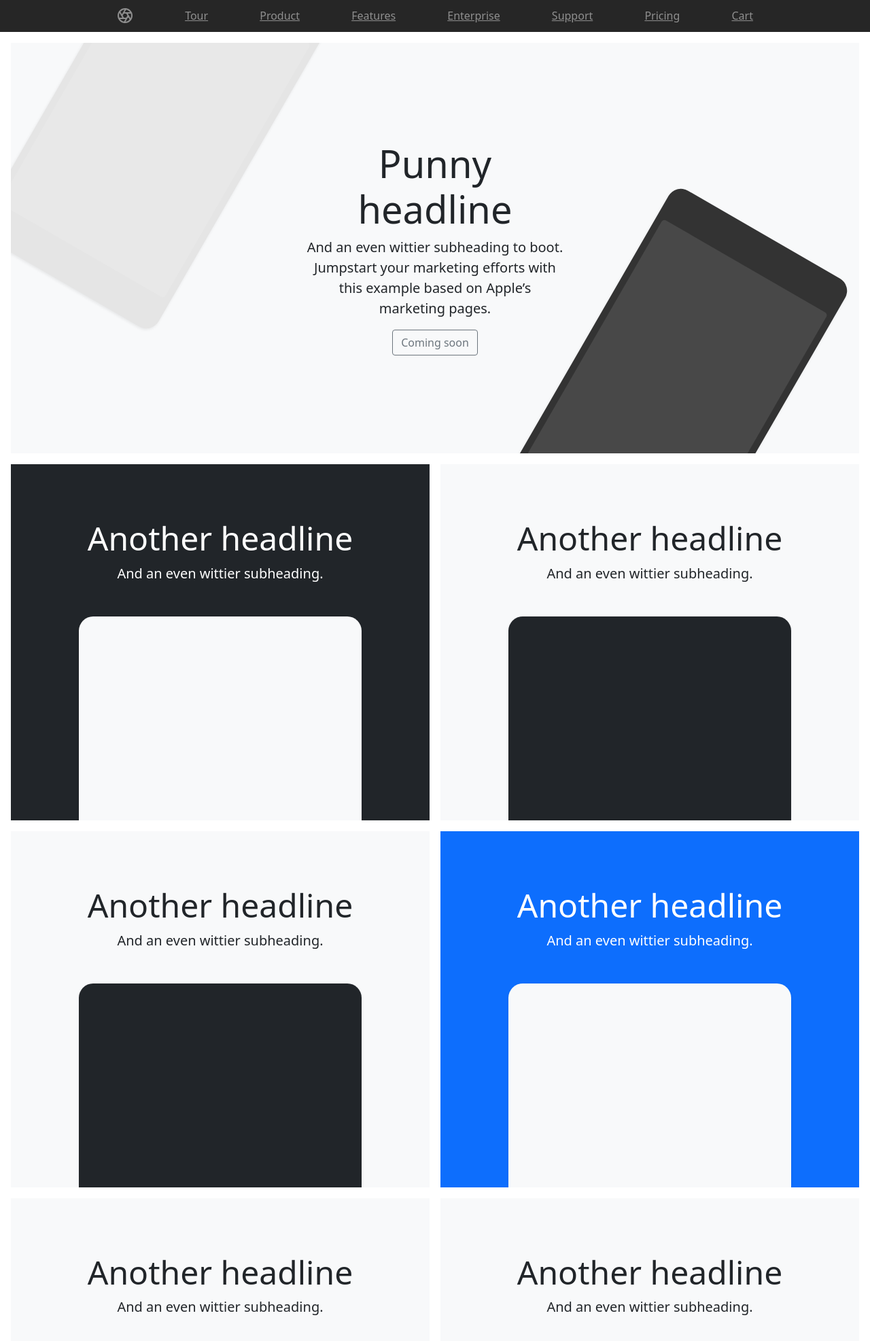
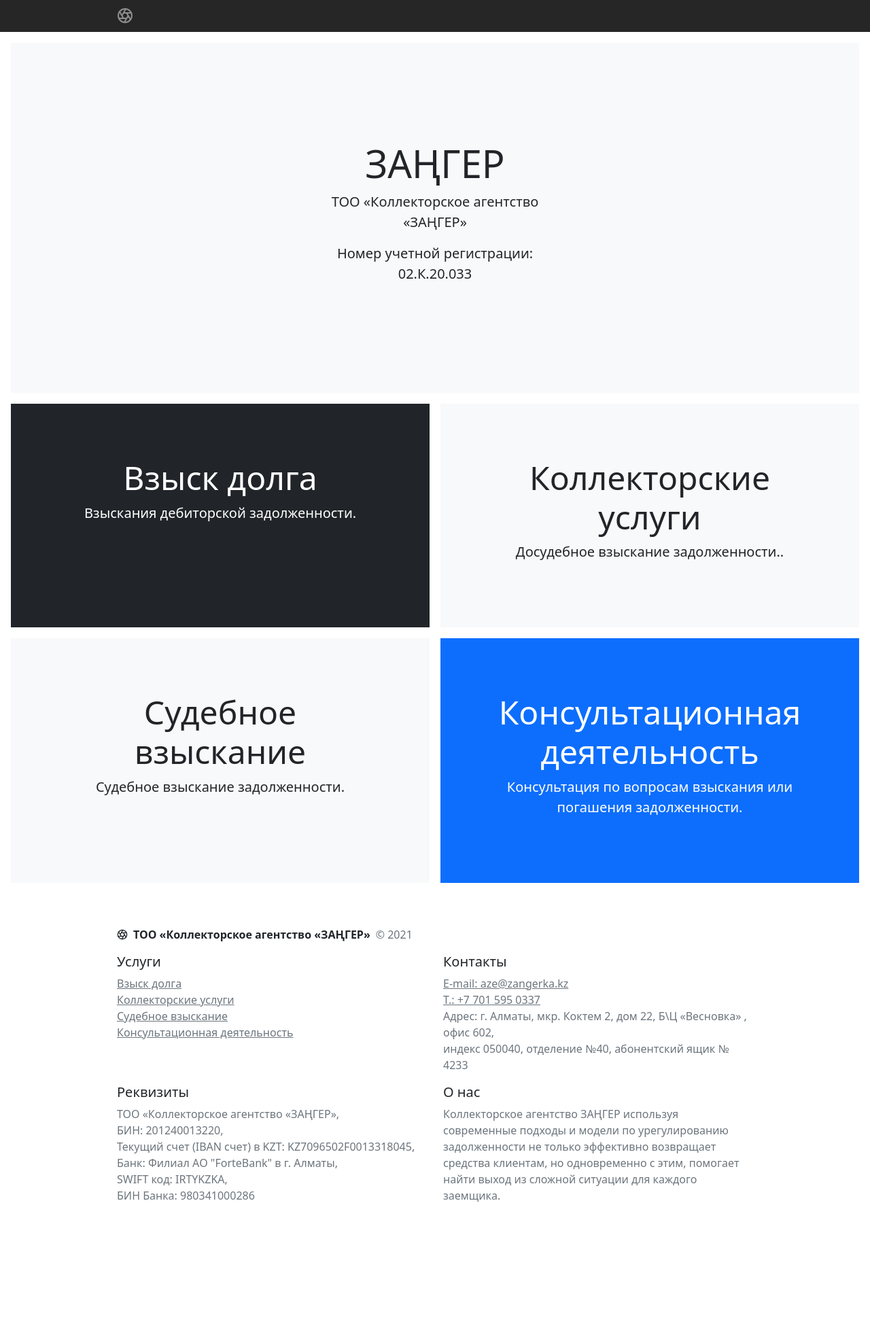
Before and after one commit to zangerka/zangerka.github.io, a plain HTML site: page index.html in a window 1280 px wide. Shown: the part 1-1974 px from the top of the page at 68% size. After the commit the page ends 1836 px from the top, so only its background shows below. Drawn offline with nearby package versions, Linux system fonts and the light colour scheme.

Commit message:
info added

```diff
--- a/index.html
+++ b/index.html
@@ -4,9 +4,10 @@
 <head>
   <meta charset="utf-8">
   <meta name="viewport" content="width=device-width, initial-scale=1">
-  <meta name="description" content="">
+  <meta name="description"
+    content="ЗАҢГЕР - Коллекторское агентство. Профессиональные услуги по взысканию долгов. Взаимовыгодные решения по возврату долгов.">
   <meta name="author" content="Almaz Kunpeissov, akun.dev">
-  <title>Product example · Bootstrap v5.0</title>
+  <title>ЗАҢГЕР - Коллекторское агентство</title>
 
   <!-- Bootstrap core CSS -->
   <link href="https://cdn.jsdelivr.net/npm/bootstrap@5.0.2/dist/css/bootstrap.min.css" rel="stylesheet"
@@ -16,10 +17,6 @@
     .container {
       max-width: 960px;
     }
-
-    /*
- * Custom translucent site header
- */
 
     .site-header {
       background-color: rgba(0, 0, 0, .85);
@@ -36,10 +33,6 @@
       color: #fff;
       text-decoration: none;
     }
-
-    /*
- * Dummy devices (replace them with your own or something else entirely!)
- */
 
     .product-device {
       position: absolute;
@@ -71,11 +64,6 @@
       background-color: #e5e5e5;
     }
 
-
-    /*
- * Extra utilities
- */
-
     .flex-equal>* {
       flex: 1;
     }
@@ -96,152 +84,121 @@
         <svg xmlns="http://www.w3.org/2000/svg" width="24" height="24" fill="none" stroke="currentColor"
           stroke-linecap="round" stroke-linejoin="round" stroke-width="2" class="d-block mx-auto" role="img"
           viewBox="0 0 24 24">
-          <title>Product</title>
+          <title>ЗАҢГЕР</title>
           <circle cx="12" cy="12" r="10" />
           <path
             d="M14.31 8l5.74 9.94M9.69 8h11.48M7.38 12l5.74-9.94M9.69 16L3.95 6.06M14.31 16H2.83m13.79-4l-5.74 9.94" />
         </svg>
       </a>
-      <a class="py-2 d-none d-md-inline-block" href="#">Tour</a>
-      <a class="py-2 d-none d-md-inline-block" href="#">Product</a>
-      <a class="py-2 d-none d-md-inline-block" href="#">Features</a>
-      <a class="py-2 d-none d-md-inline-block" href="#">Enterprise</a>
-      <a class="py-2 d-none d-md-inline-block" href="#">Support</a>
-      <a class="py-2 d-none d-md-inline-block" href="#">Pricing</a>
-      <a class="py-2 d-none d-md-inline-block" href="#">Cart</a>
     </nav>
   </header>
 
   <main>
     <div class="position-relative overflow-hidden p-3 p-md-5 m-md-3 text-center bg-light">
       <div class="col-md-5 p-lg-5 mx-auto my-5">
-        <h1 class="display-4 fw-normal">Punny headline</h1>
-        <p class="lead fw-normal">And an even wittier subheading to boot. Jumpstart your marketing efforts with this
-          example based on Apple’s marketing pages.</p>
-        <a class="btn btn-outline-secondary" href="#">Coming soon</a>
-      </div>
-      <div class="product-device shadow-sm d-none d-md-block"></div>
-      <div class="product-device product-device-2 shadow-sm d-none d-md-block"></div>
-    </div>
-
-    <div class="d-md-flex flex-md-equal w-100 my-md-3 ps-md-3">
-      <div class="bg-dark me-md-3 pt-3 px-3 pt-md-5 px-md-5 text-center text-white overflow-hidden">
-        <div class="my-3 py-3">
-          <h2 class="display-5">Another headline</h2>
-          <p class="lead">And an even wittier subheading.</p>
-        </div>
-        <div class="bg-light shadow-sm mx-auto" style="width: 80%; height: 300px; border-radius: 21px 21px 0 0;"></div>
-      </div>
-      <div class="bg-light me-md-3 pt-3 px-3 pt-md-5 px-md-5 text-center overflow-hidden">
-        <div class="my-3 p-3">
-          <h2 class="display-5">Another headline</h2>
-          <p class="lead">And an even wittier subheading.</p>
-        </div>
-        <div class="bg-dark shadow-sm mx-auto" style="width: 80%; height: 300px; border-radius: 21px 21px 0 0;"></div>
+        <h1 class="display-4 fw-normal">ЗАҢГЕР</h1>
+        <p class="lead fw-normal">ТОО «Коллекторское агентство «ЗАҢГЕР»</p>
+        <p class="lead fw-normal">Hомер учетной регистрации: 02.К.20.033</p>
       </div>
     </div>
 
     <div class="d-md-flex flex-md-equal w-100 my-md-3 ps-md-3">
-      <div class="bg-light me-md-3 pt-3 px-3 pt-md-5 px-md-5 text-center overflow-hidden">
+      <div id="debt" class="bg-dark me-md-3 pt-3 px-3 py-md-5 px-md-5 text-center text-white overflow-hidden">
+        <div class="my-3 py-3">
+          <h2 class="display-5">Взыск долга</h2>
+          <p class="lead">Взыскания дебиторской задолженности.</p>
+        </div>
+      </div>
+      <div id="coll" class="bg-light me-md-3 pt-3 px-3 py-md-5 px-md-5 text-center overflow-hidden">
         <div class="my-3 p-3">
-          <h2 class="display-5">Another headline</h2>
-          <p class="lead">And an even wittier subheading.</p>
+          <h2 class="display-5">Коллекторские услуги</h2>
+          <p class="lead">Досудебное взыскание задолженности..</p>
         </div>
-        <div class="bg-dark shadow-sm mx-auto" style="width: 80%; height: 300px; border-radius: 21px 21px 0 0;"></div>
-      </div>
-      <div class="bg-primary me-md-3 pt-3 px-3 pt-md-5 px-md-5 text-center text-white overflow-hidden">
-        <div class="my-3 py-3">
-          <h2 class="display-5">Another headline</h2>
-          <p class="lead">And an even wittier subheading.</p>
-        </div>
-        <div class="bg-light shadow-sm mx-auto" style="width: 80%; height: 300px; border-radius: 21px 21px 0 0;"></div>
       </div>
     </div>
 
     <div class="d-md-flex flex-md-equal w-100 my-md-3 ps-md-3">
-      <div class="bg-light me-md-3 pt-3 px-3 pt-md-5 px-md-5 text-center overflow-hidden">
+      <div id="sue" class="bg-light me-md-3 pt-3 px-3 py-md-5 px-md-5 text-center overflow-hidden">
         <div class="my-3 p-3">
-          <h2 class="display-5">Another headline</h2>
-          <p class="lead">And an even wittier subheading.</p>
+          <h2 class="display-5">Судебное взыскание</h2>
+          <p class="lead">Судебное взыскание задолженности.</p>
         </div>
-        <div class="bg-body shadow-sm mx-auto" style="width: 80%; height: 300px; border-radius: 21px 21px 0 0;"></div>
+
       </div>
-      <div class="bg-light me-md-3 pt-3 px-3 pt-md-5 px-md-5 text-center overflow-hidden">
+      <div id="cons" class="bg-primary me-md-3 pt-3 px-3 py-md-5 px-md-5 text-center text-white overflow-hidden">
         <div class="my-3 py-3">
-          <h2 class="display-5">Another headline</h2>
-          <p class="lead">And an even wittier subheading.</p>
+          <h2 class="display-5">Консультационная деятельность</h2>
+          <p class="lead">Консультация по вопросам взыскания или погашения задолженности.</p>
         </div>
-        <div class="bg-body shadow-sm mx-auto" style="width: 80%; height: 300px; border-radius: 21px 21px 0 0;"></div>
+
       </div>
     </div>
 
-    <div class="d-md-flex flex-md-equal w-100 my-md-3 ps-md-3">
-      <div class="bg-light me-md-3 pt-3 px-3 pt-md-5 px-md-5 text-center overflow-hidden">
-        <div class="my-3 p-3">
-          <h2 class="display-5">Another headline</h2>
-          <p class="lead">And an even wittier subheading.</p>
-        </div>
-        <div class="bg-body shadow-sm mx-auto" style="width: 80%; height: 300px; border-radius: 21px 21px 0 0;"></div>
-      </div>
-      <div class="bg-light me-md-3 pt-3 px-3 pt-md-5 px-md-5 text-center overflow-hidden">
-        <div class="my-3 py-3">
-          <h2 class="display-5">Another headline</h2>
-          <p class="lead">And an even wittier subheading.</p>
-        </div>
-        <div class="bg-body shadow-sm mx-auto" style="width: 80%; height: 300px; border-radius: 21px 21px 0 0;"></div>
-      </div>
-    </div>
+
   </main>
 
   <footer class="container py-5">
     <div class="row">
-      <div class="col-12 col-md">
-        <svg xmlns="http://www.w3.org/2000/svg" width="24" height="24" fill="none" stroke="currentColor"
+      <div class="col-12 col-md d-flex">
+        <svg class="pe-2" xmlns="http://www.w3.org/2000/svg" width="24" height="24" fill="none" stroke="currentColor"
           stroke-linecap="round" stroke-linejoin="round" stroke-width="2" class="d-block mb-2" role="img"
           viewBox="0 0 24 24">
-          <title>Product</title>
+          <title>ЗАҢГЕР</title>
           <circle cx="12" cy="12" r="10" />
           <path
             d="M14.31 8l5.74 9.94M9.69 8h11.48M7.38 12l5.74-9.94M9.69 16L3.95 6.06M14.31 16H2.83m13.79-4l-5.74 9.94" />
         </svg>
-        <small class="d-block mb-3 text-muted">&copy; 2017–2021</small>
+        <strong class="d-block mb-3 pe-2">ТОО «Коллекторское агентство «ЗАҢГЕР»</strong>
+        <span class="d-block mb-3 text-muted pe-2">&copy; 2021</span>
       </div>
       <div class="col-6 col-md">
-        <h5>Features</h5>
+        <h5>Услуги</h5>
         <ul class="list-unstyled text-small">
-          <li><a class="link-secondary" href="#">Cool stuff</a></li>
-          <li><a class="link-secondary" href="#">Random feature</a></li>
-          <li><a class="link-secondary" href="#">Team feature</a></li>
-          <li><a class="link-secondary" href="#">Stuff for developers</a></li>
-          <li><a class="link-secondary" href="#">Another one</a></li>
-          <li><a class="link-secondary" href="#">Last time</a></li>
+          <li><a class="link-secondary" href="#debt">Взыск долга</a></li>
+          <li><a class="link-secondary" href="#coll">Коллекторские услуги</a></li>
+          <li><a class="link-secondary" href="#sue">Судебное взыскание</a></li>
+          <li><a class="link-secondary" href="#cons">Консультационная деятельность</a></li>
         </ul>
       </div>
       <div class="col-6 col-md">
-        <h5>Resources</h5>
+        <h5>Контакты</h5>
         <ul class="list-unstyled text-small">
-          <li><a class="link-secondary" href="#">Resource name</a></li>
-          <li><a class="link-secondary" href="#">Resource</a></li>
-          <li><a class="link-secondary" href="#">Another resource</a></li>
-          <li><a class="link-secondary" href="#">Final resource</a></li>
+          <li><a class="link-secondary" href="mailto:aze@zangerka.kz">E-mail: aze@zangerka.kz</a></li>
+          <li><a class="link-secondary" href="tel:+77015950337">T.: +7 701 595 0337</a></li>
+          <li>
+            <p class="link-secondary">
+              Адрес: г. Алматы, мкр. Коктем 2, дом 22, Б\Ц «Весновка» , офис 602,<br>
+              индекс 050040, отделение №40, абонентский ящик № 4233
+            </p>
+          </li>
         </ul>
       </div>
       <div class="col-6 col-md">
-        <h5>Resources</h5>
+        <h5>Реквизиты</h5>
         <ul class="list-unstyled text-small">
-          <li><a class="link-secondary" href="#">Business</a></li>
-          <li><a class="link-secondary" href="#">Education</a></li>
-          <li><a class="link-secondary" href="#">Government</a></li>
-          <li><a class="link-secondary" href="#">Gaming</a></li>
+          <li>
+            <p class="link-secondary">
+              ТОО «Коллекторское агентство «ЗАҢГЕР»,<br>
+              БИН: 201240013220,<br>
+              Текущий счет (IBAN счет) в KZT: KZ7096502F0013318045,<br>
+              Банк: Филиал АО "ForteBank" в г. Алматы,<br>
+              SWIFT код: IRTYKZKA,<br>
+              БИН Банка: 980341000286
+            </p>
+          </li>
         </ul>
       </div>
       <div class="col-6 col-md">
-        <h5>About</h5>
+        <h5>О нас</h5>
         <ul class="list-unstyled text-small">
-          <li><a class="link-secondary" href="#">Team</a></li>
-          <li><a class="link-secondary" href="#">Locations</a></li>
-          <li><a class="link-secondary" href="#">Privacy</a></li>
-          <li><a class="link-secondary" href="#">Terms</a></li>
+
+          <li>
+            <p class="link-secondary">
+              Коллекторское агентство ЗАҢГЕР используя современные подходы и модели по урегулированию задолженности не
+              только эффективно возвращает средства клиентам, но одновременно с этим, помогает найти выход из сложной
+              ситуации для каждого заемщика.
+            </p>
+          </li>
         </ul>
       </div>
     </div>
```
